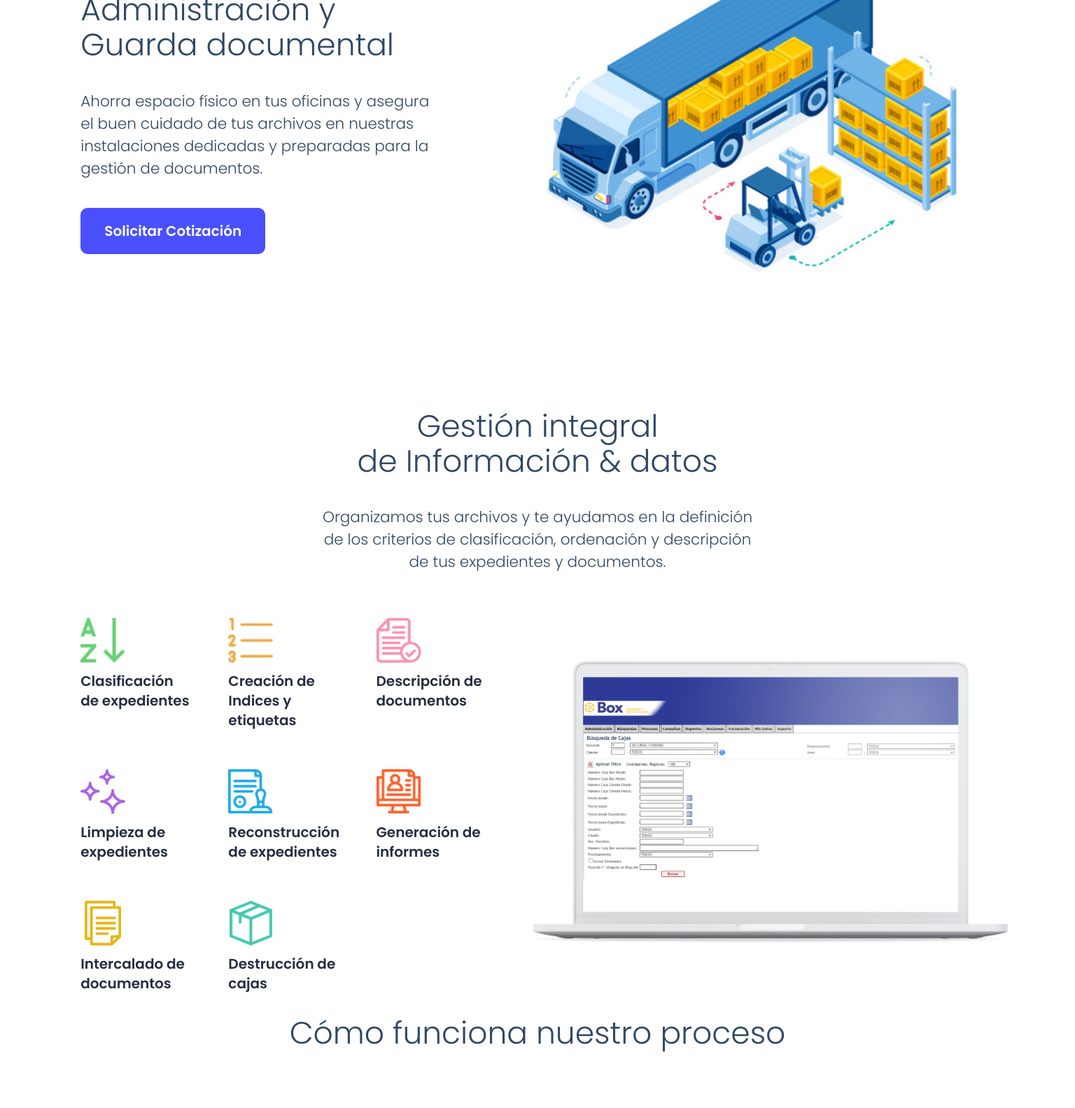
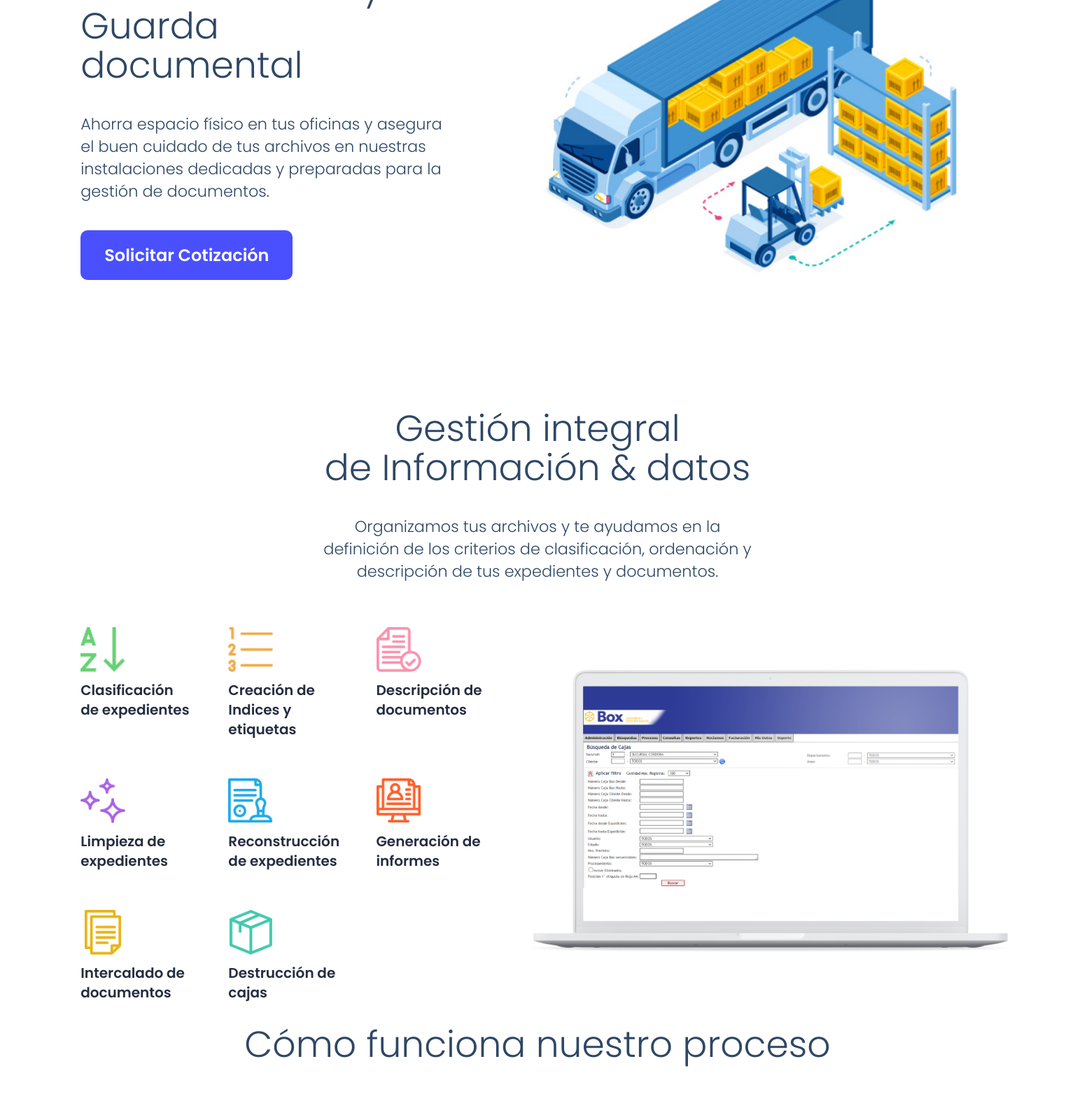
Before and after one commit to horarodriguezz/guarda-landing, a Next.js app: page / in a window 1536 px wide. Shown: the part 360-1943 px from the top of the page at 70% size. Built offline with nearby package versions, Linux system fonts and the light colour scheme; no server answers.

Commit message:
Improve some styles

```diff
--- a/styles/AboutUs/AboutUsSection.module.css
+++ b/styles/AboutUs/AboutUsSection.module.css
@@ -79,14 +79,14 @@
   }
 
   .section__container_title {
-    font-size: 2.75rem;
-    line-height: 3.1rem;
+    font-size: 3.25rem;
+    line-height: 3.5rem;
     margin-bottom: 1.75rem;
   }
 
   .section__container_description {
-    font-size: 1.35rem;
+    font-size: 1.4rem;
     line-height: 2rem;
-    width: 33%;
+    width: 35%;
   }
 }
--- a/styles/Home/HomeContent.module.css
+++ b/styles/Home/HomeContent.module.css
@@ -88,19 +88,19 @@
 
 @media (min-width: 1536px) {
   .content__title {
-    font-size: 2.75rem;
-    line-height: 3.1rem;
+    font-size: 3.25rem;
+    line-height: 3.5rem;
     margin-bottom: 2.5rem;
   }
 
   .content__description {
-    font-size: 1.35rem;
+    font-size: 1.4rem;
     line-height: 2rem;
     margin-bottom: 2.5rem;
   }
 
   .content__button {
-    font-size: 1.25rem;
+    font-size: 1.5rem;
     padding: 1rem 2rem;
   }
 }
--- a/styles/ProcessSection/ProcessSection.module.css
+++ b/styles/ProcessSection/ProcessSection.module.css
@@ -62,8 +62,8 @@
   }
 
   .process__container_title {
-    font-size: 2.75rem;
-    line-height: 3.1rem;
+    font-size: 3.25rem;
+    line-height: 3.5rem;
     margin-bottom: 2.5rem;
   }
 }
--- a/styles/Services/ServicesSection.module.css
+++ b/styles/Services/ServicesSection.module.css
@@ -107,13 +107,13 @@
   }
 
   .services__container_title {
-    font-size: 2.75rem;
-    line-height: 3.1rem;
+    font-size: 3.25rem;
+    line-height: 3.5rem;
     margin-bottom: 2.5rem;
   }
 
   .services__container_description {
-    font-size: 1.35rem;
+    font-size: 1.4rem;
     line-height: 2rem;
     margin-bottom: 2.5rem;
   }
```
